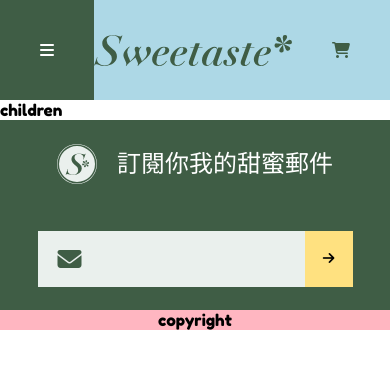
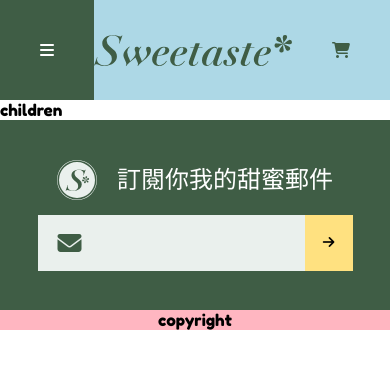
Before and after one commit to FengSanIClover/React-DessertShop-Typescript, a React (Create React App) app: page / in a window 390 px wide. Shown: the top 368 px of the page. Built offline with nearby package versions, Linux system fonts and the light colour scheme.

Commit message:
調整 register 區塊

```diff
--- a/src/asset/styles/Components/Register/Register.scss
+++ b/src/asset/styles/Components/Register/Register.scss
@@ -1,15 +1,26 @@
 @import '../../Main/main.scss';
 
 .f-r-container {
-    @include base-flex(space-around);
+    @include base-flex();
     height: 120px;
     width: 100%;
     background-color: $base-color-3;
 }
 
+.f-r-register {
+    @include base-flex(space-around);
+    width: 940px;
+    margin:0 auto;
+}
+
 @media (max-width:767px) {
     .f-r-container {
-        flex-flow: column;
         height: 190px;
     }
+
+    .f-r-register {
+        flex-flow: column;
+        width: 100%;
+        margin:0;
+    }
 }
--- a/src/asset/styles/Components/Register/RegisterLogo/RegisterLogo.scss
+++ b/src/asset/styles/Components/Register/RegisterLogo/RegisterLogo.scss
@@ -2,8 +2,6 @@
 
 .f-r-l-container {
     @include base-flex();
-//     height: 100%;
-//    background-color: lightgrey;
 }
 
 .f-r-l-img {
@@ -20,3 +18,9 @@
     font-size: 1.5rem;
     color: $base-color-1;
 }
+
+@media(max-width:767px) {
+    .f-r-l-container {
+        margin-bottom: 15px;
+    }
+}
--- a/src/components/Register/index.tsx
+++ b/src/components/Register/index.tsx
@@ -6,8 +6,10 @@ import RegisterInput from '../Register/RegisterInput';
 const register: React.FC = () => {
     return (
         <div className="f-r-container">
-            <RegisterLogo />
-            <RegisterInput />
+            <div className="f-r-register">
+                <RegisterLogo />
+                <RegisterInput />
+            </div>
         </div>
     )
 }
```
